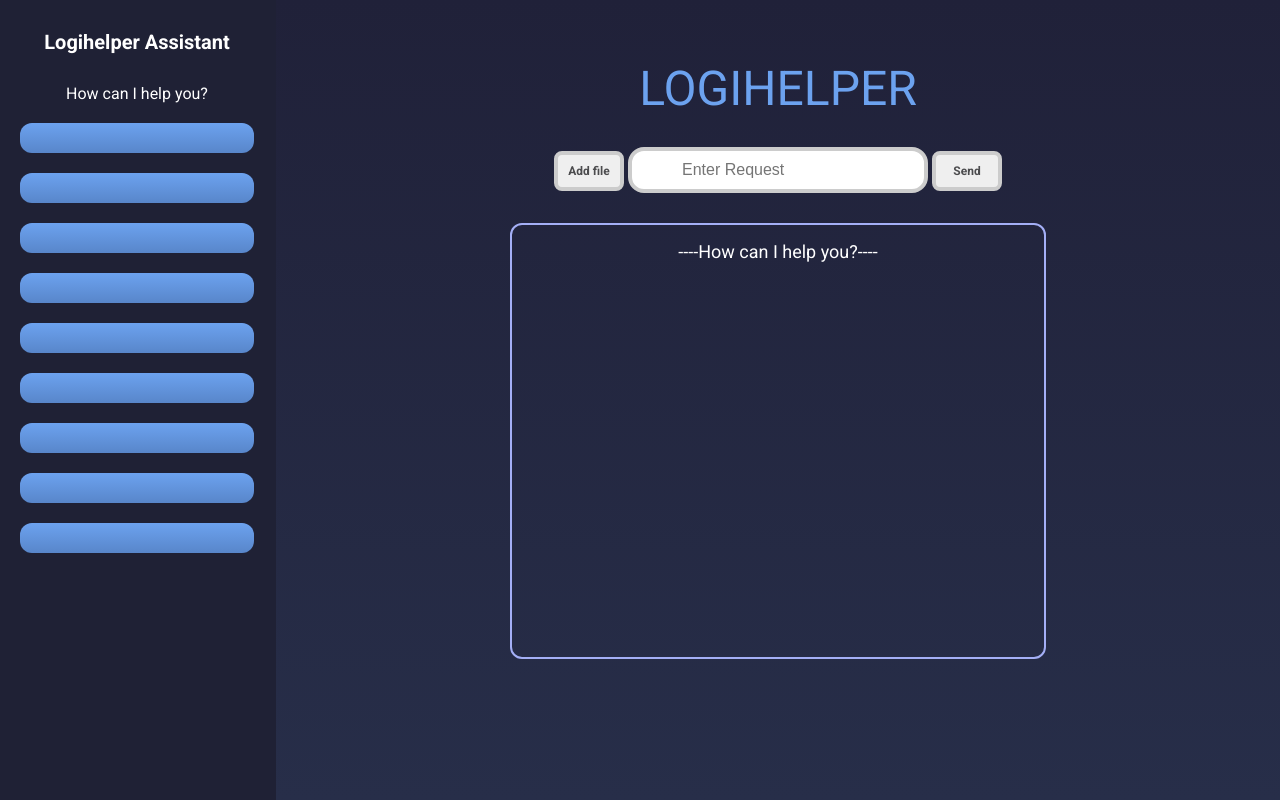
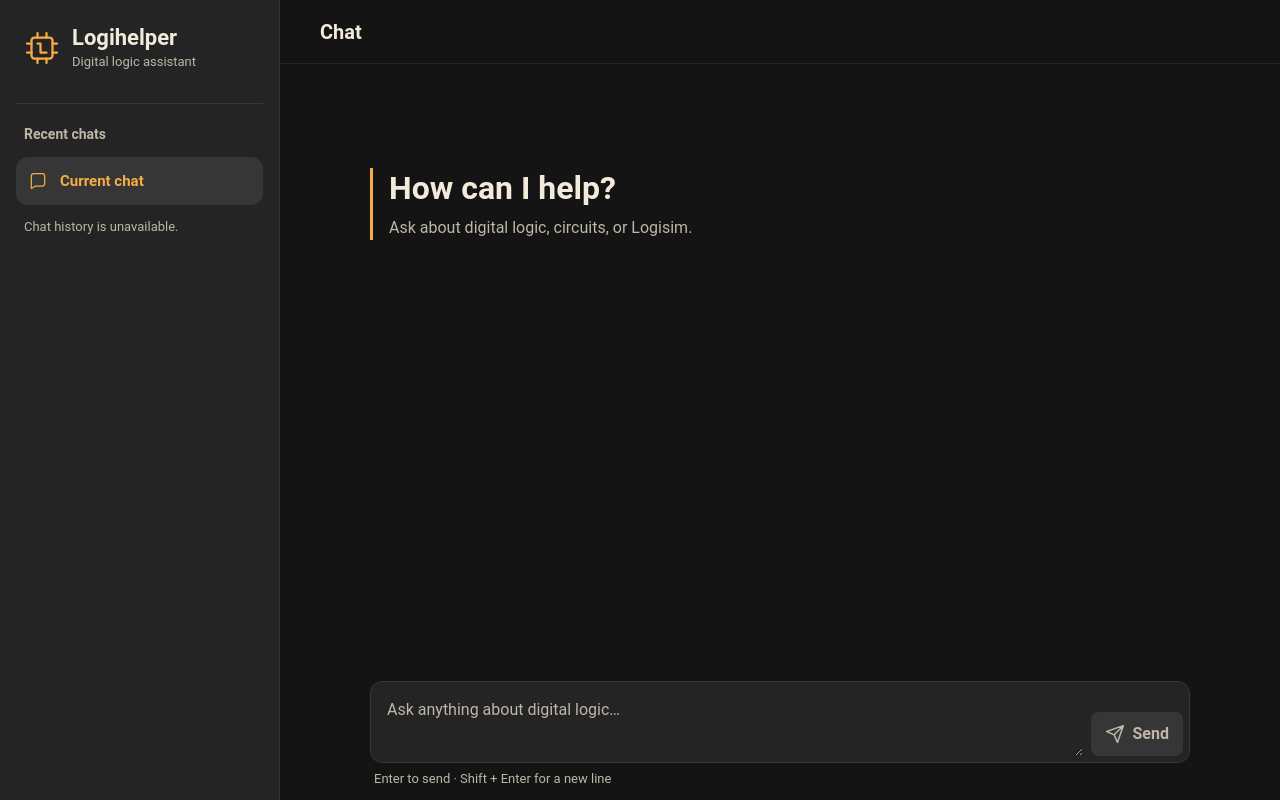
Before and after one commit to lordsmikey0/Logihelper, a plain HTML site: page index.html in a window 1280 px wide. Drawn offline with Linux system fonts and the light colour scheme.

Commit message:
Redesign Logihelper streaming chat

```diff
--- a/css/main.css
+++ b/css/main.css
@@ -1,142 +1,317 @@
+:root {
+    color-scheme: dark;
+    --background: #141414;
+    --surface: #242424;
+    --surface-raised: #363636;
+    --accent: #F5AD42;
+    --text: #F2EADB;
+    --muted: #BEB6A8;
+    --radius: 12px;
+    font: 16px/1.5 Roboto, "Segoe UI", sans-serif;
+}
+
+* {
+    box-sizing: border-box;
+}
+
 body {
     margin: 0;
-    background: linear-gradient(to bottom, #202139, #272e49);
+    background: var(--background);
+    color: var(--text);
 }
-.project_name {
-    color: #6ca2ef;
-    text-align: center;
-    font-family: 'Roboto', sans-serif;
-    font-size: 48px;
+
+button,
+textarea {
+    font: inherit;
+}
+
+:focus-visible {
+    outline: 2px solid var(--accent);
+    outline-offset: 3px;
+}
+
+.layout {
+    display: grid;
+    grid-template-columns: clamp(220px, 22vw, 280px) minmax(0, 1fr);
+    height: 100vh;
+    height: 100dvh;
+}
+
+.sidebar {
+    overflow-y: auto;
+    padding: 24px 16px;
+    background: var(--surface);
+    border-inline-end: 1px solid var(--surface-raised);
+}
+
+.brand,
+.current-chat,
+.send-button {
+    display: flex;
+    align-items: center;
+    gap: 12px;
+}
+
+.brand {
+    padding-inline: 8px;
+}
+
+.brand-icon {
+    flex: 0 0 36px;
+    width: 36px;
+    color: var(--accent);
+}
+
+.brand-name,
+.brand-caption {
+    display: block;
+}
+
+.brand-name {
+    font-size: 1.375rem;
+    font-weight: 700;
+    line-height: 1.25;
+}
+
+.brand-caption,
+.history-placeholder,
+.composer-hint,
+.chat-status {
+    font-size: 0.8125rem;
+}
+
+.muted {
+    color: var(--muted);
+}
+
+.sidebar-section {
+    margin-top: 32px;
+    padding-top: 20px;
+    border-top: 1px solid var(--surface-raised);
+}
+
+.sidebar-section h2 {
+    margin: 0 8px 12px;
+    color: var(--muted);
+    font-size: 0.875rem;
+    font-weight: 600;
+}
+
+.current-chat {
+    min-height: 48px;
+    padding: 8px 12px;
+    border-radius: var(--radius);
+    background: var(--surface-raised);
+    color: var(--accent);
+    font-size: 0.9375rem;
+    font-weight: 600;
+}
+
+.current-chat svg,
+.send-button svg {
+    flex: 0 0 20px;
+    width: 20px;
+    height: 20px;
+}
+
+.history-placeholder {
+    margin: 12px 8px 0;
+}
+
+.workspace {
+    display: grid;
+    grid-template-rows: auto minmax(0, 1fr) auto;
+    min-height: 0;
+}
+
+.workspace-header {
+    display: flex;
+    align-items: center;
+    min-height: 64px;
+    padding: 8px clamp(16px, 4vw, 40px);
+    border-bottom: 1px solid var(--surface);
+}
+
+.workspace-header h1 {
     margin: 0;
-    padding-top: 60px;
+    font-size: 1.25rem;
+    font-weight: 600;
 }
-.button {
-    color: #4c4c4e;
-    text-align: center;
-    font-family: 'Roboto', sans-serif;
-    border: 4px solid #ccc;
-    outline: none;
-    transition: border-color 0.2s ease, transform 0.3s ease;
-    font-size: 12px;
-    cursor: pointer;
-    border-radius: 8px;
-    width: 70px;
-    height: 40px;
-    font-weight: bold;
+
+.conversation {
+    overflow-y: auto;
+    overscroll-behavior: contain;
+    padding: 24px clamp(16px, 4vw, 40px);
 }
-.chat {
+
+.conversation:focus-visible {
+    outline-offset: -2px;
+}
+
+.chat-column {
+    width: 100%;
+    max-width: 820px;
+    margin-inline: auto;
+}
+
+.welcome {
+    margin: clamp(16px, 10vh, 96px) 0 0;
+    padding-inline-start: 16px;
+    border-inline-start: 3px solid var(--accent);
+}
+
+.welcome h2 {
+    margin: 0;
+    font-size: clamp(1.5rem, 3vw, 2rem);
+    line-height: 1.25;
+}
+
+.welcome p {
+    margin: 8px 0 0;
+}
+
+.messages {
     display: flex;
     flex-direction: column;
-    border: 2px solid #a4aff6;
-    padding: 16px;
-    border-radius: 12px;
-    color: white;
-    font-family: 'Roboto', sans-serif;
-    white-space: pre-wrap;
-    width: 500px;
-    height: 400px;
-    text-align: center;
-    font-size: 18px;
-    overflow-y: auto;
+    gap: 20px;
 }
+
 .message {
-    color: white;
-    margin: 7px;
-    font-family: 'Roboto', sans-serif;
+    max-width: 100%;
+    min-width: 0;
+}
+
+.message.user {
+    align-self: end;
+    max-width: 85%;
+}
+
+.message.assistant {
+    align-self: start;
+}
+
+.message-author {
+    margin: 0 4px 6px;
+    color: var(--accent);
+    font-size: 0.875rem;
+    font-weight: 600;
+}
+
+.user .message-author {
+    color: var(--muted);
+    text-align: end;
+}
+
+.message-content {
     padding: 12px 16px;
-    border-radius: 12px;
-    max-width: 75%;
+    border: 1px solid var(--surface-raised);
+    border-radius: var(--radius);
+    background: var(--surface);
     white-space: pre-wrap;
     overflow-wrap: anywhere;
 }
-.button:active {
-    border-color: #6ca2ef;
-    transform: scale(0.9);
+
+.composer-area {
+    padding: 0 clamp(16px, 4vw, 40px) 12px;
 }
-form input {
-    width: 300px;
-    padding: 10px 50px;
-    font-size: 16px;
-    border: 4px solid #ccc;
-    box-sizing: border-box;
-    border-radius: 16px;
-    text-align: left;
-    outline: none;
-    transition: border-color 0.2s ease, transform 0.3s ease;
+
+.chat-status {
+    min-height: 1.5em;
+    margin: 0 4px 6px;
 }
-form input:focus {
-    border-color: #6ca2ef;
+
+.composer {
+    display: flex;
+    align-items: end;
+    gap: 8px;
+    padding: 6px;
+    border: 1px solid var(--surface-raised);
+    border-radius: var(--radius);
+    background: var(--surface);
 }
-form input:hover {
-    transform: scale(0.99);
+
+.composer:focus-within {
+    border-color: var(--accent);
 }
-.assistant {
-    align-self: flex-start;
-    text-align: left;
-    background: linear-gradient(to bottom, #4e4365, #433568);
-    border: 1px solid white;
-}
-.user {
-    align-self: flex-end;
-    text-align: right;
-    background: linear-gradient(to bottom, #639c6f, #47b590);
-    border: 1px solid white;
-}
-.await_response {
-    color: white;
-    font-family: 'Roboto', sans-serif;
 
-    opacity: 0;
-    transition: opacity 0.3s ease;
-    pointer-events: none;
-}
-.left_panel {
-    width: 276px;
-    flex-shrink: 0;
-    background: #1f2135;
-    border-right: 2px solid #1f2135;
-    box-sizing: border-box;
-}
-.main_content {
+.composer textarea {
     flex: 1;
     min-width: 0;
+    min-height: 44px;
+    max-height: 22dvh;
+    padding: 10px;
+    resize: vertical;
+    border: 0;
+    border-radius: 8px;
+    background: transparent;
+    color: var(--text);
+}
 
-    display: flex;
-    flex-direction: column;
-    align-items: center;
-    gap: 30px;
+.composer textarea:focus {
+    outline: none;
 }
-.layout {
-    display: flex;
-    min-height: 100vh;
+
+.composer textarea::placeholder {
+    color: var(--muted);
 }
-.logo_left_panel {
-    margin: 30px;
-    color: white;
-    font-family: 'Roboto', sans-serif;
-    text-align: center;
-    font-size: 20px;
-    font-weight: bold;
 
+.send-button {
+    justify-content: center;
+    gap: 8px;
+    min-height: 44px;
+    padding: 8px 14px;
+    border: 0;
+    border-radius: 8px;
+    background: var(--accent);
+    color: var(--background);
+    font-weight: 700;
+    cursor: pointer;
 }
-.logo_left_panel_bottom {
-    margin: 0;
-    padding: 0;
-    gap: 0;
-    box-sizing: border-box;
 
-    color: white;
-    font-family: 'Roboto', sans-serif;
-    text-align: center;
+.send-button:hover:not(:disabled) {
+    background: var(--text);
 }
-.button_left_panel {
-    margin: 20px;
-    outline: none;
-    padding: 15px 23px;
-    border-radius: 12px;
-    max-width: 75%;
 
+.send-button:disabled {
+    background: var(--surface-raised);
+    color: var(--muted);
+    cursor: default;
+}
 
-    background: linear-gradient(to bottom, #6ca2ef, #5886ca);
-    align-self: center;
+.composer-hint {
+    margin: 6px 4px 0;
 }
+
+@media (max-width: 680px) {
+    .layout {
+        grid-template-columns: minmax(0, 1fr);
+        grid-template-rows: auto minmax(0, 1fr);
+    }
+
+    .sidebar {
+        padding: 12px 16px;
+        border-inline-end: 0;
+        border-bottom: 1px solid var(--surface-raised);
+    }
+
+    .brand {
+        padding-inline: 0;
+    }
+
+    .brand-icon {
+        flex-basis: 28px;
+        width: 28px;
+    }
+
+    .brand-name {
+        font-size: 1.125rem;
+    }
+
+    .sidebar-section {
+        display: none;
+    }
+
+    .workspace-header {
+        min-height: 44px;
+    }
+}
--- a/index.html
+++ b/index.html
@@ -2,50 +2,69 @@
 <html lang="en">
 <head>
     <meta charset="UTF-8">
-    <meta name="viewport"
-          content="width=device-width, user-scalable=no, initial-scale=1.0, maximum-scale=1.0, minimum-scale=1.0">
-    <meta http-equiv="X-UA-Compatible" content="ie=edge">
+    <meta name="viewport" content="width=device-width, initial-scale=1">
     <title>Logihelper</title>
-    <link rel="stylesheet" href="css/main.css">
-
-    <link rel="preconnect" href="https://fonts.googleapis.com">
-    <link rel="preconnect" href="https://fonts.gstatic.com" crossorigin>
-    <link href="https://fonts.googleapis.com/css2?family=Roboto:wght@400;700&display=swap" rel="stylesheet">
-
+    <link rel="stylesheet" href="/css/main.css">
+    <script src="/js/main.js" defer></script>
 </head>
 <body>
     <div class="layout">
-        <div class="left_panel" id="left-panel">
-            <p class="logo_left_panel">Logihelper Assistant</p>
-            <p class="logo_left_panel_bottom">How can I help you?</p>
-            <div class="button_left_panel"></div>
-            <div class="button_left_panel"></div>
-            <div class="button_left_panel"></div>
-            <div class="button_left_panel"></div>
-            <div class="button_left_panel"></div>
-            <div class="button_left_panel"></div>
-            <div class="button_left_panel"></div>
-            <div class="button_left_panel"></div>
-            <div class="button_left_panel"></div>
-        </div>
-        <div class="main_content">
-            <p class="project_name">LOGIHELPER</p>
-            <form>
-                <button type="button" class="button" id="add-file">Add file</button>
-                <label>
-                    <input
-                        type="text"
-                        name="text"
-                        placeholder="Enter Request"
-                        id="req-input"
-                    >
-                </label>
-                <button type="button" class="button" id="req-send">Send</button>
-            </form>
-            <div class="chat" id="chat">----How can I help you?----</div>
-            <p class="await_response">Assistant is working . . .</p>
-        </div>
+        <aside class="sidebar" aria-label="Workspace">
+            <div class="brand">
+                <svg class="brand-icon" viewBox="0 0 24 24" fill="none" stroke="currentColor"
+                     stroke-width="1.5" stroke-linecap="round" stroke-linejoin="round" aria-hidden="true">
+                    <rect x="5" y="5" width="14" height="14" rx="2"/>
+                    <path d="M9 2v3m6-3v3M9 19v3m6-3v3M2 9h3m-3 6h3m14-6h3m-3 6h3M9 9h2v6h4"/>
+                </svg>
+                <div>
+                    <span class="brand-name">Logihelper</span>
+                    <span class="muted brand-caption">Digital logic assistant</span>
+                </div>
+            </div>
+            <section class="sidebar-section" aria-labelledby="recent-heading">
+                <h2 id="recent-heading">Recent chats</h2>
+                <div class="current-chat" aria-current="true">
+                    <svg viewBox="0 0 24 24" fill="none" stroke="currentColor" stroke-width="1.5"
+                         stroke-linejoin="round" aria-hidden="true">
+                        <path d="M20 15a3 3 0 0 1-3 3H9l-5 3V6a3 3 0 0 1 3-3h10a3 3 0 0 1 3 3Z"/>
+                    </svg>
+                    Current chat
+                </div>
+                <p class="muted history-placeholder">Chat history is unavailable.</p>
+            </section>
+        </aside>
+
+        <main class="workspace" aria-labelledby="chat-heading">
+            <header class="workspace-header">
+                <h1 id="chat-heading">Chat</h1>
+            </header>
+            <div class="conversation" id="conversation" tabindex="0" aria-label="Conversation">
+                <div class="chat-column">
+                    <div class="welcome" id="welcome">
+                        <h2>How can I help?</h2>
+                        <p class="muted">Ask about digital logic, circuits, or Logisim.</p>
+                    </div>
+                    <div class="messages" id="chat" role="log" aria-label="Messages"></div>
+                </div>
+            </div>
+            <footer class="composer-area">
+                <div class="chat-column">
+                    <p class="chat-status muted" id="chat-status" role="status"></p>
+                    <form class="composer" id="chat-form">
+                        <textarea id="req-input" name="text" rows="2" required
+                                  aria-label="Message" placeholder="Ask anything about digital logic…"></textarea>
+                        <button class="send-button" id="req-send" type="submit" disabled>
+                            <svg viewBox="0 0 24 24" fill="none" stroke="currentColor" stroke-width="1.8"
+                                 stroke-linecap="round" stroke-linejoin="round" aria-hidden="true">
+                                <path d="m22 2-7 20-4-9-9-4 20-7ZM11 13 22 2"/>
+                            </svg>
+                            Send
+                        </button>
+                    </form>
+                    <p class="composer-hint muted">Enter to send · Shift + Enter for a new line</p>
+                </div>
+            </footer>
+        </main>
     </div>
-    <script src="js/main.js"></script>
 </body>
 </html>
--- a/js/main.js
+++ b/js/main.js
@@ -1,60 +1,125 @@
+const form = document.getElementById("chat-form");
 const input = document.getElementById("req-input");
-const button = document.getElementById("req-send");
+const sendButton = document.getElementById("req-send");
+const conversation = document.getElementById("conversation");
 const chat = document.getElementById("chat");
-const awaitResponse = document.querySelector(".await_response");
+const welcome = document.getElementById("welcome");
+const status = document.getElementById("chat-status");
 
+let sending = false;
 
-function addMessage(text, role) {
-    const message = document.createElement("div");
-
-    message.classList.add("message", role);
-    message.textContent = text;
-
-    chat.append(message);
-    chat.scrollTop = chat.scrollHeight;
+function updateSendButton() {
+    sendButton.disabled = sending || !input.value.trim();
 }
 
+function addMessage(role, label, text) {
+    const message = document.createElement("article");
+    message.classList.add("message", role);
 
-button.addEventListener("click", async function() {
-    if (input.value.trim() !== "") {
+    const author = document.createElement("header");
+    author.className = "message-author";
+    author.textContent = label;
 
-        // юзер
-        addMessage(input.value, "user");
+    const content = document.createElement("div");
+    content.className = "message-content";
+    const body = document.createTextNode(text);
+    content.append(body);
+    message.append(author, content);
+    chat.append(message);
 
-        awaitResponse.style.opacity = "1";
+    return body;
+}
 
+function isNearBottom() {
+    const { scrollHeight, scrollTop, clientHeight } = conversation;
+    return scrollHeight - scrollTop - clientHeight <= 40;
+}
+
+function scrollToBottom() {
+    conversation.scrollTop = conversation.scrollHeight;
+}
+
+input.addEventListener("input", updateSendButton);
+input.addEventListener("keydown", (event) => {
+    if (event.key !== "Enter" || event.shiftKey || event.isComposing || event.keyCode === 229) {
+        return;
+    }
+
+    event.preventDefault();
+    if (!event.repeat && !sendButton.disabled) {
+        form.requestSubmit();
+    }
+});
+
+form.addEventListener("submit", async (event) => {
+    event.preventDefault();
+
+    const text = input.value.trim();
+    if (!text || sending) {
+        return;
+    }
+
+    sending = true;
+    input.value = "";
+    updateSendButton();
+    input.focus();
+    welcome.hidden = true;
+    status.textContent = "Waiting for Logihelper…";
+    addMessage("user", "You", text);
+    scrollToBottom();
+
+    let reader;
+    let reply;
+
+    try {
         const response = await fetch("/ask", {
             method: "POST",
-            headers: {
-                "Content-Type": "application/json"
-            },
-            body: JSON.stringify({
-                text: input.value
-            })
+            headers: { "Content-Type": "application/json" },
+            body: JSON.stringify({ text }),
         });
-        input.value = "";
 
-        addMessage("", "assistant");
-        const assistantMessage = chat.lastElementChild;
+        if (!response.ok || !response.body) {
+            throw new Error("Response stream unavailable");
+        }
 
-        const reader = response.body.getReader();
+        reader = response.body.getReader();
         const decoder = new TextDecoder();
 
         while (true) {
             const { value, done } = await reader.read();
+            const chunk = done ? decoder.decode() : decoder.decode(value, { stream: true });
+
+            if (chunk) {
+                const follow = isNearBottom();
+                if (reply) {
+                    reply.appendData(chunk);
+                } else {
+                    status.textContent = "Logihelper is responding…";
+                    reply = addMessage("assistant", "Logihelper", chunk);
+                }
+
+                if (follow) {
+                    scrollToBottom();
+                }
+            }
 
             if (done) {
                 break;
             }
-
-            assistantMessage.textContent += decoder.decode(
-                value,
-                { stream: true }
-            );
-
-            chat.scrollTop = chat.scrollHeight;
         }
 
-        awaitResponse.style.opacity = "0";
+        status.textContent = reply?.data.trim() ? "" : "Logihelper returned an empty response.";
+    } catch {
+        status.textContent = reply
+            ? "The response was interrupted. You can send another message."
+            : "Could not get a response. Check the connection and try again.";
+
+        if (!reply && !input.value) {
+            input.value = text;
+        }
+    } finally {
+        reader?.releaseLock();
+        sending = false;
+        updateSendButton();
     }
 });
```
Also changed, not shown: 2 other files.
